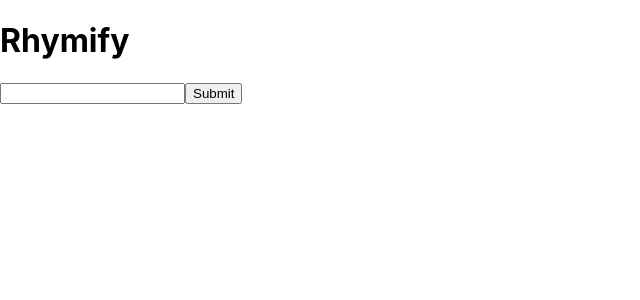
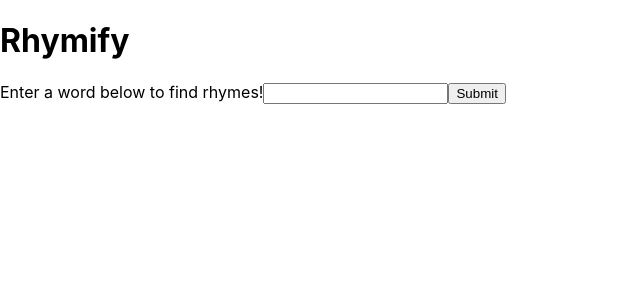
Before and after one commit to chaarz/Rhymify, a React (Create React App) app: page / in a window 1280 px wide. Shown: the top 300 px of the page, without its empty margins (0-640 px from the left). Built offline with nearby package versions, Linux system fonts and the light colour scheme.

Commit message:
modified index.html title and added form label

```diff
--- a/public/index.html
+++ b/public/index.html
@@ -24,7 +24,7 @@
       work correctly both with client-side routing and a non-root public URL.
       Learn how to configure a non-root public URL by running `npm run build`.
     -->
-    <title>React App</title>
+    <title>Rhymify</title>
   </head>
   <body>
     <noscript>You need to enable JavaScript to run this app.</noscript>
--- a/src/App.js
+++ b/src/App.js
@@ -50,7 +50,7 @@ function App() {
       </header>
       <div>
         <form>
-          <label></label>
+          <label>Enter a word below to find rhymes!</label>
           <input type="text" onChange={(e) => { handleUserInput(e) }} value={userInput} />
           <button onClick={(e) => { handleGetWords(e) }}>Submit</button>
         </form>
```
